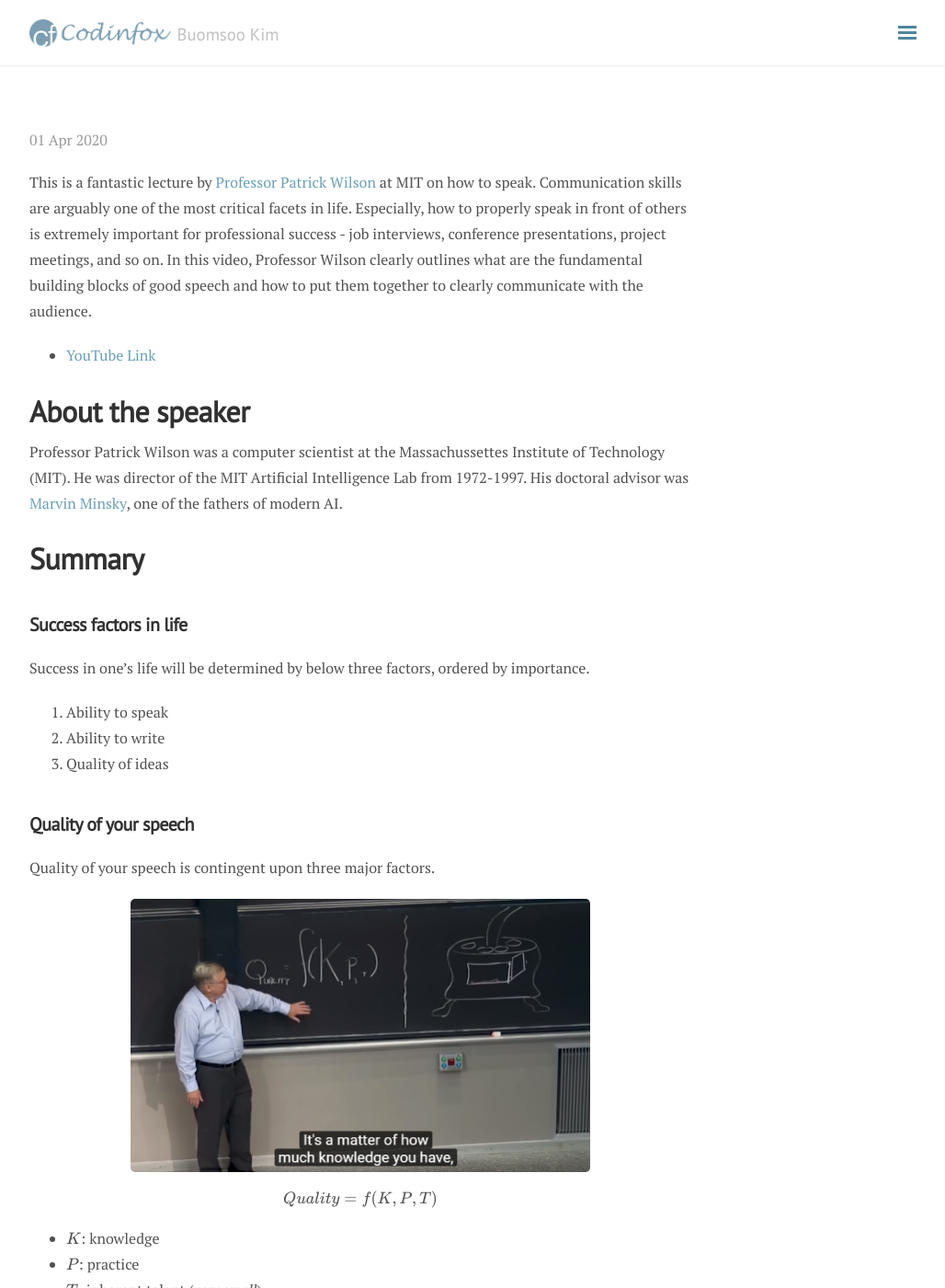
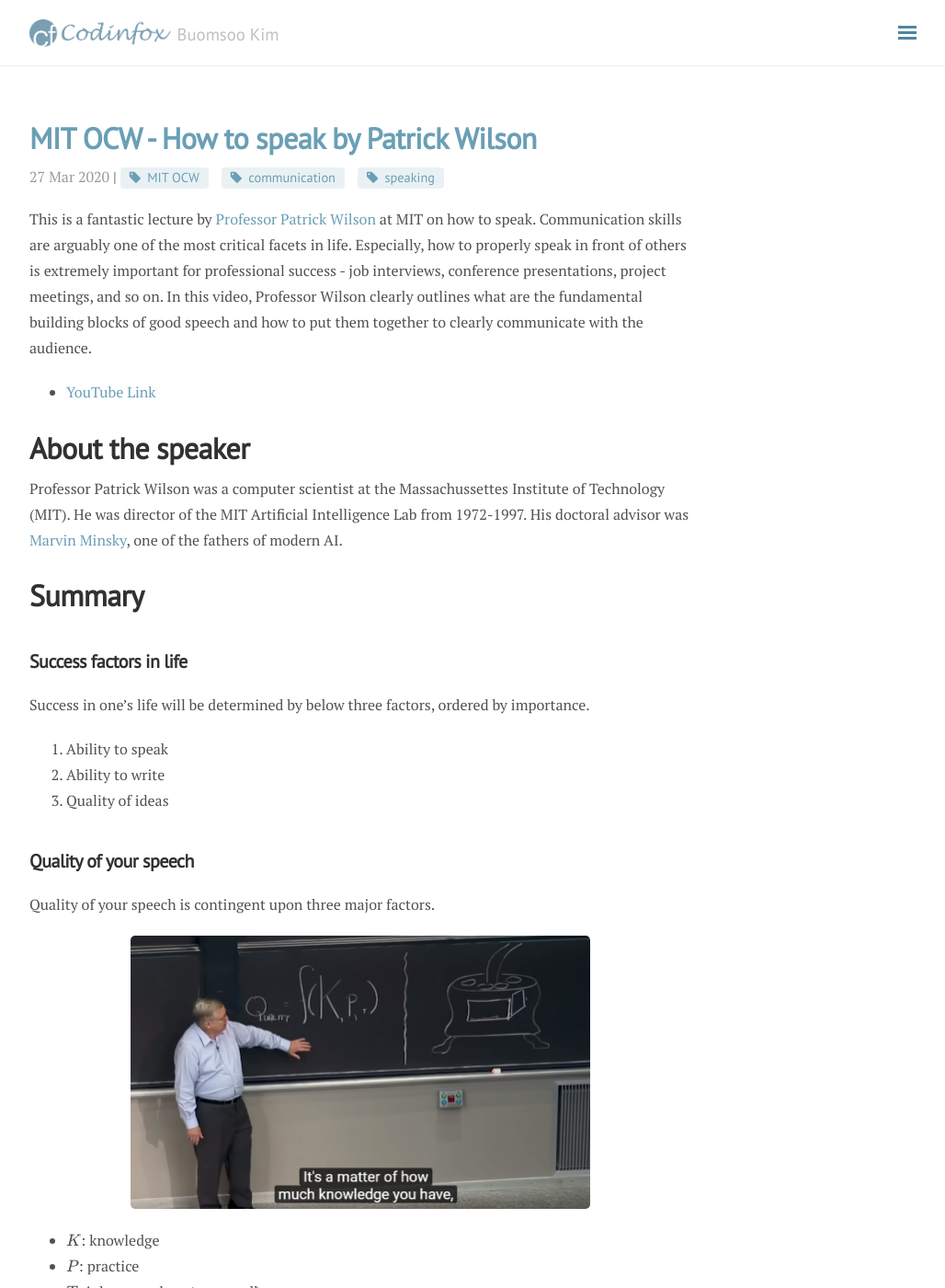
Before and after one commit to buomsoo-kim/buomsoo-kim.github.io, a Jekyll site: the page built from _posts/2020-03-27-How-to-speak.md.md, in a window 1280 px wide and 1400 px high. Shown: the whole window at 92% size, without its empty margins (248-1276 px from the left). Built offline with Jekyll 4.4.1, drawn with Linux system fonts in a browser that asks for light colours; nearby versions of some CDN libraries; our own code applies the rules of GitHub Pages for plain Markdown files; formulas are drawn with MathJax 3; comment, search, counter and statistics services are not loaded.

Commit message:
Update 2020-03-27-How-to-speak.md.md

```diff
--- a/_posts/2020-03-27-How-to-speak.md.md
+++ b/_posts/2020-03-27-How-to-speak.md.md
@@ -1,6 +1,6 @@
 ---
 layout: post
-title: [MIT OCW] How to speak by Patrick Wilson
+title: MIT OCW - How to speak by Patrick Wilson
 category: Study
 tags: [MIT OCW, communication, speaking]
 ---
@@ -31,10 +31,6 @@
 <p align = "center">
 <img src ="/data/images/2020-03-27/0.PNG" width = "500px" class = "center">
 </p>
-
-\begin{equation}
-Quality = f(K, P, T)
-\end{equation}
 
 - $K$: knowledge
 - $P$: practice
```
